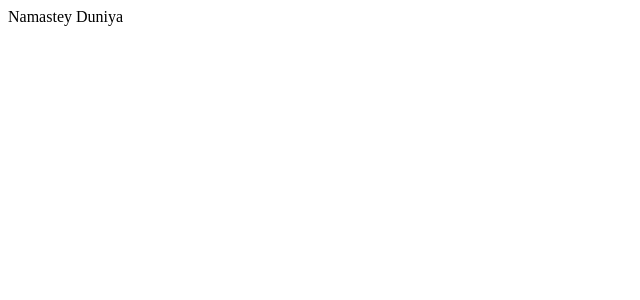
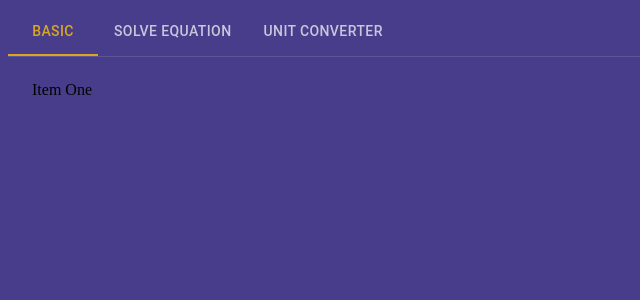
Before and after one commit to Rishikesh-kumar-7258/calculator, a React (Create React App) app: page / in a window 1280 px wide. Shown: the top 300 px of the page, without its empty margins (0-640 px from the left). Built offline with nearby package versions, Linux system fonts and the light colour scheme.

Commit message:
making equation solver

```diff
--- a/package.json
+++ b/package.json
@@ -3,11 +3,17 @@
   "version": "0.1.0",
   "private": true,
   "dependencies": {
+    "@emotion/react": "^11.9.0",
+    "@emotion/styled": "^11.8.1",
+    "@mui/icons-material": "^5.8.3",
+    "@mui/lab": "^5.0.0-alpha.85",
+    "@mui/material": "^5.8.3",
     "@testing-library/jest-dom": "^5.16.4",
     "@testing-library/react": "^13.3.0",
     "@testing-library/user-event": "^13.5.0",
     "react": "^18.1.0",
     "react-dom": "^18.1.0",
+    "react-router-dom": "^6.3.0",
     "react-scripts": "5.0.1",
     "web-vitals": "^2.1.4"
   },
--- a/src/App.css
+++ b/src/App.css
@@ -0,0 +1,3 @@
+body {
+  background-color: darkslateblue;
+}
--- a/src/App.js
+++ b/src/App.js
@@ -1,8 +1,60 @@
-import logo from "./logo.svg";
 import "./App.css";
+import { useState } from "react";
+import { Box, Tab } from "@mui/material";
+import { TabContext, TabList, TabPanel } from "@mui/lab";
+import { createTheme } from "@mui/material/styles";
+import { ThemeProvider } from "@emotion/react";
+import EquationSolver from "./components/equation";
+
+const theme = createTheme({
+  palette: {
+    primary: {
+      main: "#daa520",
+    },
+    mode: "dark",
+    secondary: {
+      main: "#ff0000",
+    },
+  },
+});
 
 function App() {
-  return <div>Namastey Duniya</div>;
+  const [currentTab, setCurrentTab] = useState("1");
+
+  const handleChange = (event, newValue) => {
+    setCurrentTab(newValue);
+  };
+
+  return (
+    <ThemeProvider theme={theme}>
+      <Box
+        sx={{
+          width: "100%",
+        }}
+      >
+        <TabContext value={currentTab}>
+          <Box sx={{ borderBottom: 1, borderColor: "divider" }}>
+            <TabList
+              onChange={handleChange}
+              aria-label="Navbar for calculator"
+              textColor="primary"
+              variant="scrollable"
+              scrollButtons="auto"
+            >
+              <Tab label="Basic" value="1" />
+              <Tab label="Solve equation" value="2" />
+              <Tab label="Unit Converter" value="3" />
+            </TabList>
+          </Box>
+          <TabPanel value="1">Item One</TabPanel>
+          <TabPanel value="2">
+            <EquationSolver />
+          </TabPanel>
+          <TabPanel value="3">Item Three</TabPanel>
+        </TabContext>
+      </Box>
+    </ThemeProvider>
+  );
 }
 
 export default App;
--- /dev/null
+++ b/src/components/equation.jsx
@@ -0,0 +1,29 @@
+import { Container, Stack, TextareaAutosize, Button } from "@mui/material";
+import React from "react";
+
+const EquationSolver = () => {
+  const [equation, setEquation] = React.useState("");
+  const solveEquation = () => {
+    console.log(equation);
+    let equationArray = equation.split("\n");
+    console.log(equationArray);
+  };
+
+  return (
+    <Container disableGutters>
+      <Stack>
+        <TextareaAutosize
+          minRows={10}
+          placeholder="Enter your equation here.Equation must be of the form ax+by+cz=d"
+          value={equation}
+          onChange={(e) => setEquation(e.target.value)}
+        ></TextareaAutosize>
+        <Button variant="contained" size="large" onClick={solveEquation}>
+          Solve
+        </Button>
+      </Stack>
+    </Container>
+  );
+};
+
+export default EquationSolver;
--- a/src/index.js
+++ b/src/index.js
@@ -2,11 +2,14 @@ import React from "react";
 import ReactDOM from "react-dom/client";
 import App from "./App";
 import reportWebVitals from "./reportWebVitals";
+import { BrowserRouter } from "react-router-dom";
 
 const root = ReactDOM.createRoot(document.getElementById("root"));
 root.render(
   <React.StrictMode>
-    <App />
+    <BrowserRouter>
+      <App />
+    </BrowserRouter>
   </React.StrictMode>
 );
 
```
Also changed, not shown: 2 other files (tests, documents, lock files or other folders).
